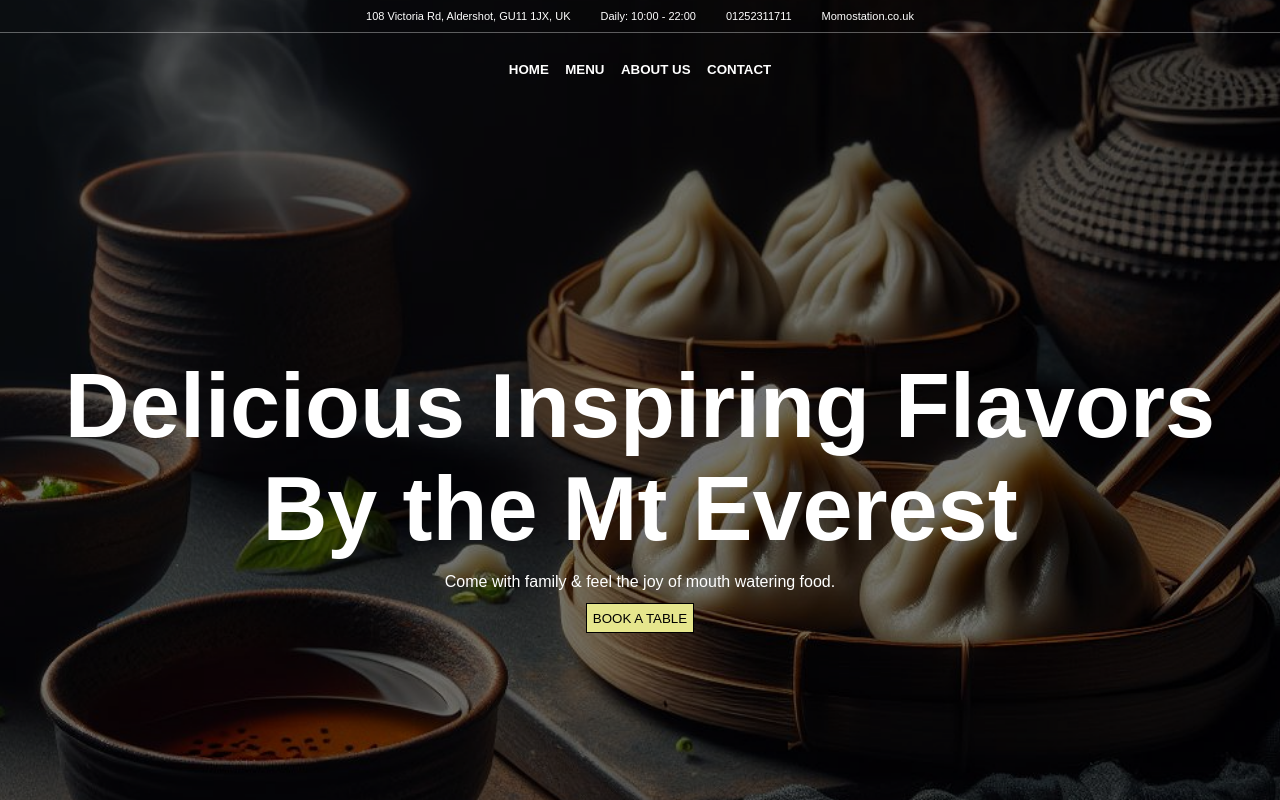
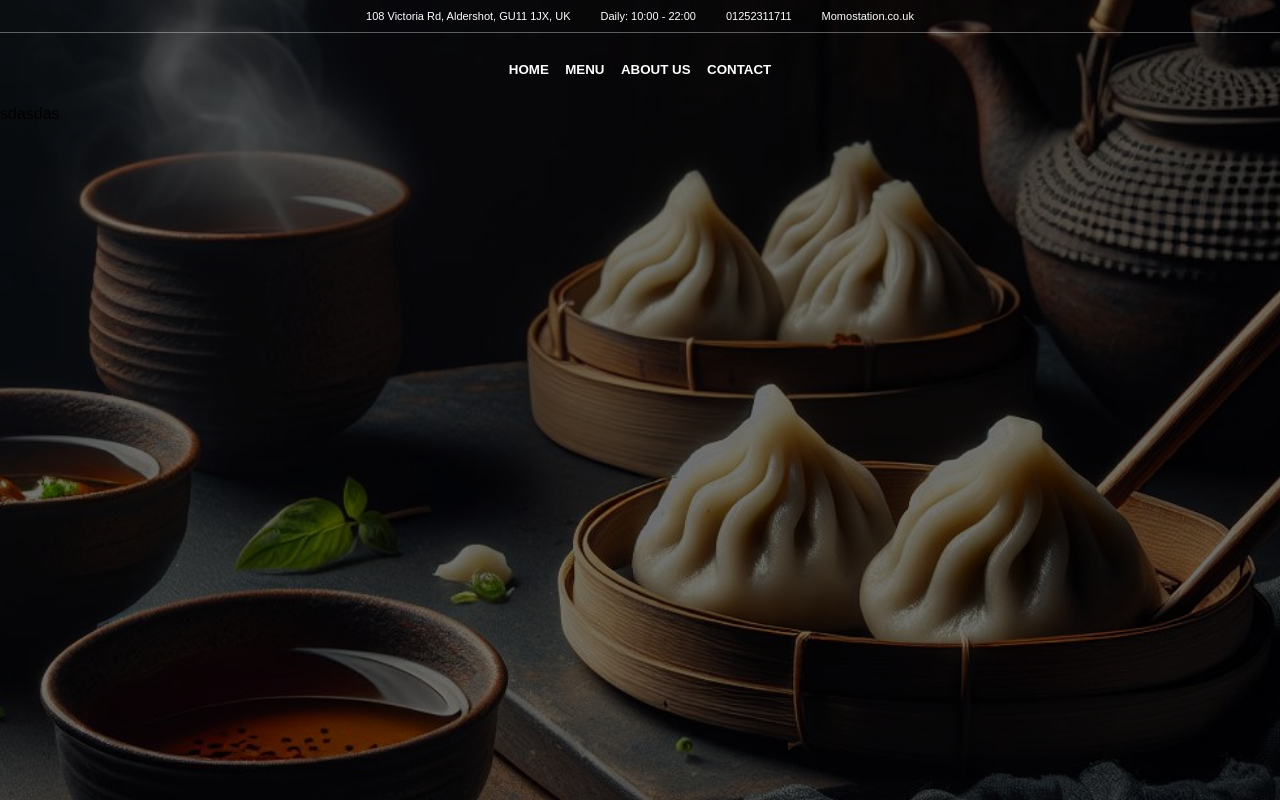
Before and after one commit to 4thQ/Resturant, a website built with webpack: page src/template.html in a window 1280 px wide. Built offline with nearby package versions, Linux system fonts and the light colour scheme.

Commit message:
ux updated

```diff
--- a/src/index.js
+++ b/src/index.js
@@ -1,4 +1,6 @@
 import "./styles.css";
 import { homepage } from "./homepage";
+import { menu } from "./menu";
 
-homepage();
+// homepage();
+menu();
--- /dev/null
+++ b/src/menu.js
@@ -0,0 +1,6 @@
+export function menu() {
+  const content = document.querySelector("#content");
+  const body = document.querySelector("body");
+
+  content.innerHTML = "sdasdas";
+}
--- a/src/styles.css
+++ b/src/styles.css
@@ -8,6 +8,13 @@
 body {
   background-color: rgb(0, 0, 0);
   background: url(/images/Designer.png) center center fixed;
+  background-repeat: no-repeat;
+  background-size: cover;
+}
+
+.body2 {
+  background-color: rgb(0, 0, 0);
+  background: url(/images/Desinger2.png) center center fixed;
   background-repeat: no-repeat;
   background-size: cover;
 }
```
Also changed, not shown: images/Desinger2.png (added).
